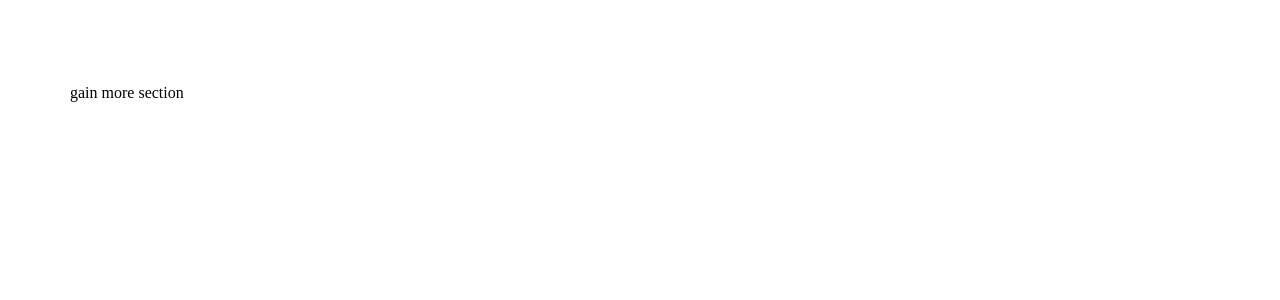
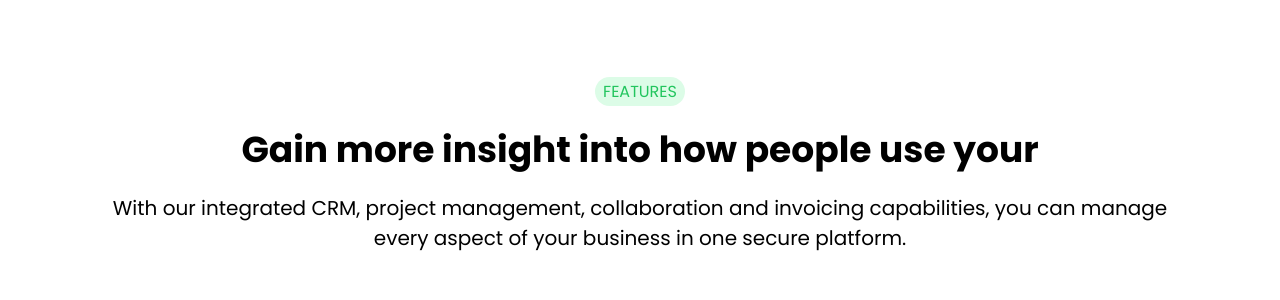
Before and after one commit to MariusCodeAcademy/feu2-09_r_styled_components_css, a React (Vite) app: page / in a window 1280 px wide. Shown: the top 300 px of the page. Built offline with nearby package versions, Linux system fonts and the light colour scheme.

Commit message:
Section title

```diff
--- a/src/App.css
+++ b/src/App.css
@@ -0,0 +1,52 @@
+@import url('https://cdnjs.cloudflare.com/ajax/libs/font-awesome/4.7.0/css/font-awesome.css');
+/* Poppins font */
+@import url('https://fonts.googleapis.com/css2?family=Poppins:wght@300;400;700&display=swap');
+
+:root {
+  --primary-500: #22c55e;
+  --primary-100: #dcfce7;
+}
+
+body {
+  margin: 0;
+  font-family: 'Poppins', sans-serif;
+}
+
+* {
+  box-sizing: border-box;
+}
+
+a {
+  text-decoration: none;
+  color: inherit;
+}
+
+img {
+  max-width: 100%;
+}
+
+input,
+textarea,
+select {
+  font-size: 16px;
+  padding: 0.3em 0.8em;
+  border-radius: 4px;
+  border: 1px solid #777;
+  display: block;
+  max-width: 300px;
+}
+textarea {
+  min-height: 5rem;
+  min-width: 500px;
+  resize: vertical;
+}
+
+h1,
+h2,
+h3,
+h4,
+h5,
+h6,
+p {
+  margin-top: 0;
+}
--- /dev/null
+++ b/src/components/UI/sectionTitle/SectionTitle.jsx
@@ -0,0 +1,38 @@
+import styled from 'styled-components';
+
+const Wrap = styled.div`
+  text-align: center;
+  margin-bottom: 48px;
+`;
+
+const Pill = styled.p`
+  color: var(--primary-500);
+  background-color: var(--primary-100);
+  text-align: center;
+  text-transform: uppercase;
+  padding: 2px 8px;
+  border-radius: 50px;
+  display: inline-block;
+`;
+
+const MainSectionTitle = styled.h2`
+  font-size: 36px;
+  margin-bottom: 16px;
+`;
+
+const SectionSubtitle = styled.h3`
+  font-size: 20px;
+  line-height: 1.5;
+  font-weight: normal;
+`;
+
+function SectionTitle(props) {
+  return (
+    <Wrap>
+      <Pill>{props.pill}</Pill>
+      <MainSectionTitle>{props.title}</MainSectionTitle>
+      <SectionSubtitle>{props.subtitle}</SectionSubtitle>
+    </Wrap>
+  );
+}
+export default SectionTitle;
--- a/src/components/gainMore/GainMore.jsx
+++ b/src/components/gainMore/GainMore.jsx
@@ -1,9 +1,69 @@
 import { Container, Section } from './../styled/UI.styled';
+import SectionTitle from './../UI/sectionTitle/SectionTitle';
+
+const sectionData = {
+  sectionTitle: {
+    pill: 'Features',
+    title: 'Gain more insight into how people use your',
+    subtitle:
+      'With our integrated CRM, project management, collaboration and invoicing capabilities, you can manage every aspect of your business in one secure platform.',
+  },
+  gainCards: [
+    {
+      id: 1,
+      icon: 'envelope',
+      title: 'Measure your performance',
+      descr:
+        'Stay connected with your team and make quick decisions wherever you are.',
+    },
+    {
+      id: 2,
+      icon: 'facebook',
+      title: 'Custom analytics',
+      descr:
+        'Stay connected with your team and make quick decisions wherever you are.',
+    },
+    {
+      id: 3,
+      icon: 'instagram',
+      title: 'Team Management',
+      descr:
+        'Stay connected with your team and make quick decisions wherever you are.',
+    },
+    {
+      id: 4,
+      icon: 'home',
+      title: 'Build your website',
+      descr:
+        'Stay connected with your team and make quick decisions wherever you are.',
+    },
+    {
+      id: 5,
+      icon: 'envelope',
+      title: 'Connect multiple apps',
+      descr:
+        'Stay connected with your team and make quick decisions wherever you are.',
+    },
+    {
+      id: 6,
+      icon: 'envelope',
+      title: 'Easy setup',
+      descr:
+        'Stay connected with your team and make quick decisions wherever you are.',
+    },
+  ],
+};
 
 function GainMore(props) {
   return (
     <Section>
-      <Container>gain more section</Container>
+      <Container>
+        <SectionTitle
+          pill={sectionData.sectionTitle.pill}
+          subtitle={sectionData.sectionTitle.subtitle}
+          title={sectionData.sectionTitle.title}
+        />
+      </Container>
     </Section>
   );
 }
```
